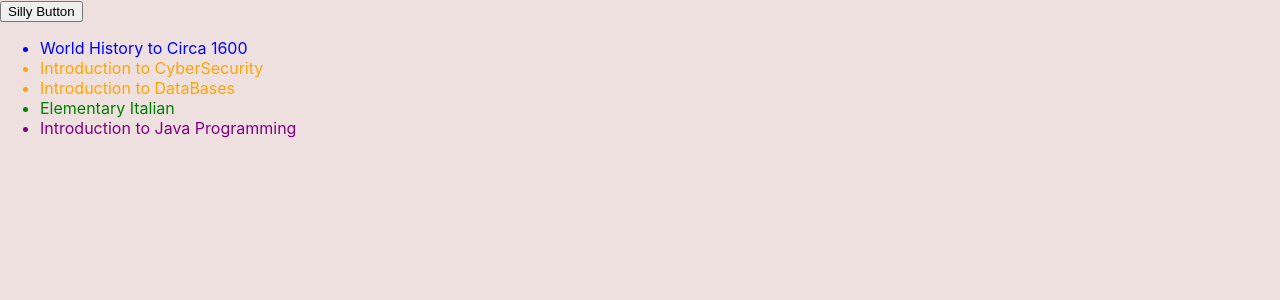
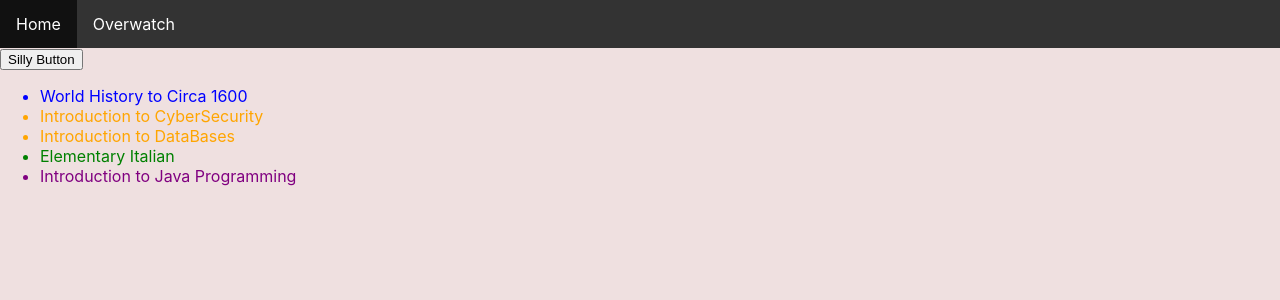
Before and after one commit to aPalermooo/cinna-planner, a React (Create React App) app: page / in a window 1280 px wide. Shown: the top 300 px of the page. Built offline with nearby package versions, Linux system fonts and the light colour scheme.

Commit message:
added navbar and Overwatch page

```diff
--- a/package.json
+++ b/package.json
@@ -8,7 +8,9 @@
     "@testing-library/user-event": "^13.5.0",
     "react": "^18.2.0",
     "react-dom": "^18.2.0",
+    "react-router-dom": "^6.19.0",
     "react-scripts": "5.0.1",
+    "styled-components": "^6.1.1",
     "web-vitals": "^2.1.4"
   },
   "scripts": {
--- a/src/App.css
+++ b/src/App.css
@@ -36,3 +36,28 @@
     transform: rotate(360deg);
   }
 }
+
+/*Menu Stuff*/
+.menu {
+  list-style-type: none;
+  margin: 0;
+  padding: 0;
+  overflow: hidden;
+  background-color: #333;
+}
+
+.menu li {
+  float: left;
+}
+
+.menu li a {
+  display: block;
+  color: white;
+  text-align: center;
+  padding: 14px 16px;
+  text-decoration: none;
+}
+
+.menu li a:hover {
+  background-color: #111;
+}
--- a/src/App.js
+++ b/src/App.js
@@ -1,57 +1,25 @@
 import './App.css';
+import React from "react";
+import Navbar from "./components/Navbar";
+import {
+    BrowserRouter as Router,
+    Routes,
+    Route,
+} from "react-router-dom";
 
-const semesterClasses = [
-  {title: "World History to Circa 1600", courseType: "HST", creditHours : 3, id: 1},
-  {title: "Introduction to CyberSecurity", courseType: "CSC", creditHours : 3, id: 2},
-  {title: "Introduction to DataBases", courseType: "CSC", creditHours : 3, id: 3},
-  {title: "Elementary Italian", courseType: "ITL", creditHours : 3, id: 4},
-  {title: "Introduction to Java Programming", courseType: "ITC", creditHours : 3, id: 5}
-]
-
-function switchStatement (courseType) {
-  switch (courseType) {
-    case 'HST':
-      return 'blue';
-    case 'CSC':
-      return 'orange';
-    case 'ITL':
-      return 'green';
-    case 'ITC':
-      return 'purple';
-    default:
-      return 'black'
-  }
-}
-
-function SillyButton () {
-    function handleCLick () {
-        alert('Tehe!');
-    }
-
-  return (
-      <>
-        <button onClick={handleCLick}> Silly Button </button>
-      </>
-  );
-}
+import Home from "./pages/Home";
+import Overwatch from "./pages/Overwatch";
 
 function App() {
-  const listItems = semesterClasses.map(semesterClass =>
-      <li
-          key = {semesterClass.id}
-          style = {{
-            color : switchStatement(semesterClass.courseType)
-          }}
-      >
-        {semesterClass.title}
-      </li>
-  );
-  return (
-      <div>
-        <SillyButton />
-        <ul>{listItems}</ul>
-      </div>
-  );
+    return (
+        <Router>
+            <Navbar />
+            <Routes>
+                <Route exact path="/" element={<Home />} />
+                <Route path="/overwatch" element={<Overwatch />} />
+            </Routes>
+        </Router>
+    );
 }
 
 export default App;
--- /dev/null
+++ b/src/components/Navbar.js
@@ -0,0 +1,14 @@
+function Navbar() {
+    return (
+        <div>
+            <nav>
+                <ul className="menu">
+                    <li><a href="/">Home</a></li>
+                    <li><a href="/overwatch">Overwatch</a></li>
+                </ul>
+            </nav>
+        </div>
+    );
+}
+
+export default Navbar;
--- /dev/null
+++ b/src/pages/Home.js
@@ -0,0 +1,55 @@
+const semesterClasses = [
+    {title: "World History to Circa 1600", courseType: "HST", creditHours: 3, id: 1},
+    {title: "Introduction to CyberSecurity", courseType: "CSC", creditHours: 3, id: 2},
+    {title: "Introduction to DataBases", courseType: "CSC", creditHours: 3, id: 3},
+    {title: "Elementary Italian", courseType: "ITL", creditHours: 3, id: 4},
+    {title: "Introduction to Java Programming", courseType: "ITC", creditHours: 3, id: 5}
+]
+
+function switchStatement(courseType) {
+    switch (courseType) {
+        case 'HST':
+            return 'blue';
+        case 'CSC':
+            return 'orange';
+        case 'ITL':
+            return 'green';
+        case 'ITC':
+            return 'purple';
+        default:
+            return 'black'
+    }
+}
+
+function SillyButton() {
+    function handleCLick() {
+        alert('Tehe!');
+    }
+
+    return (
+        <>
+            <button onClick={handleCLick}> Silly Button</button>
+        </>
+    );
+}
+
+function Home() {
+    const listItems = semesterClasses.map(semesterClass =>
+        <li
+            key={semesterClass.id}
+            style={{
+                color: switchStatement(semesterClass.courseType)
+            }}
+        >
+            {semesterClass.title}
+        </li>
+    );
+    return (
+        <div>
+            <SillyButton/>
+            <ul>{listItems}</ul>
+        </div>
+    );
+}
+
+export default Home;
--- /dev/null
+++ b/src/pages/Overwatch.js
@@ -0,0 +1,9 @@
+function Overwatch() {
+    return (
+        <div>
+            Hello World
+        </div>
+    );
+}
+
+export default Overwatch;
```
Also changed, not shown: 1 other file (tests, documents, lock files or other folders).
